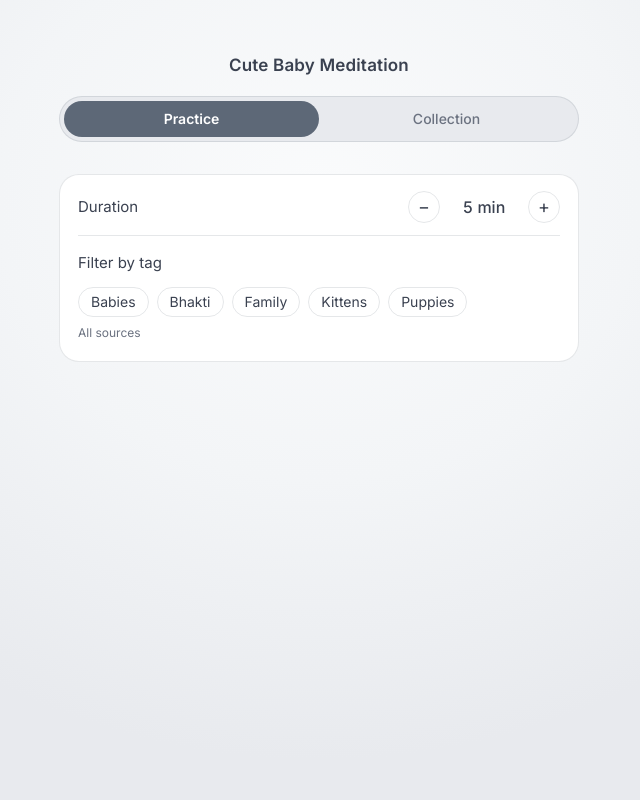
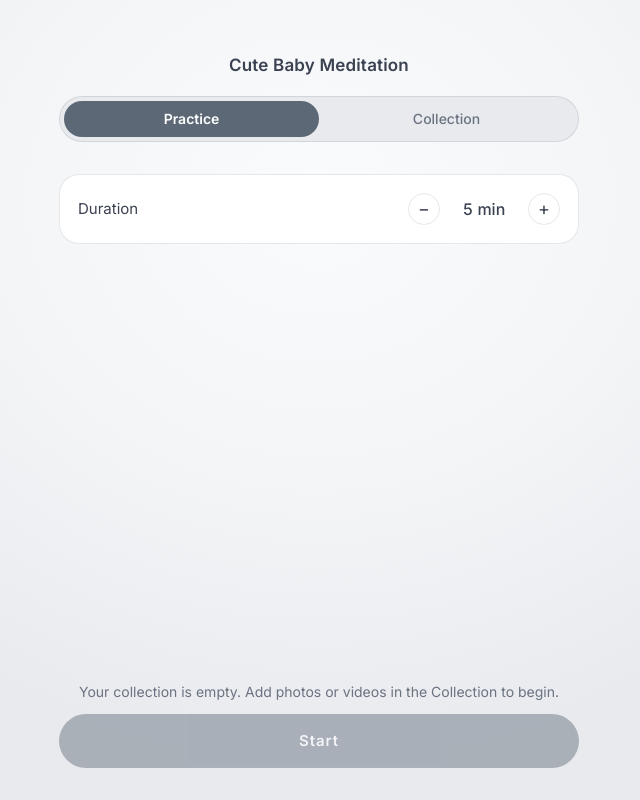
Before and after one commit to lucindo/cute, a React (Vite) app: page / in a window 1280 px wide. Shown: the whole page, without its empty margins (321-961 px from the left). Built offline with nearby package versions, Linux system fonts and the light colour scheme.

Commit message:
feat(practice): finish setup surface with guarded Start

```diff
--- a/src/app/PracticeScreen.tsx
+++ b/src/app/PracticeScreen.tsx
@@ -3,7 +3,8 @@ import { useState, type ReactElement } from 'react'
 import { SettingsStepper } from '../components/SettingsStepper'
 import { TagFilter } from '../components/TagFilter'
 import { SectionCard } from '../components/primitives/SectionCard'
-import { SESSION_DURATIONS } from '../domain/session'
+import { SESSION_DURATIONS, sourceMatchesFilter } from '../domain/session'
+import { useCollection } from '../hooks/useCollection'
 import { useSessionDuration } from '../hooks/useSessionDuration'
 import { useTags } from '../hooks/useTags'
 import { useUiStrings } from '../hooks/useUiStringsContext'
@@ -12,6 +13,7 @@ export function PracticeScreen(): ReactElement {
   const strings = useUiStrings()
   const { duration, setDuration } = useSessionDuration()
   const { tagsState } = useTags()
+  const collection = useCollection()
   const [filter, setFilter] = useState<string[]>([])
 
   const toggleFilter = (tagId: string): void => {
@@ -21,10 +23,22 @@ export function PracticeScreen(): ReactElement {
   }
 
   const tags = tagsState.status === 'ready' ? tagsState.tags : []
+  const sources = collection.status === 'ready' ? collection.sources : []
+  const poolSize = sources.filter((s) => sourceMatchesFilter(s.tags, filter)).length
+  const canStart = poolSize > 0
+
+  // Guidance under a blocked Start (SPEC FR-25): distinguish an empty collection
+  // from a filter that excludes everything, so the fix is obvious.
+  const guidance =
+    sources.length === 0 ? strings.practice.emptyCollection : strings.practice.emptyFilter
+
+  const onStart = (): void => {
+    // Session surface is the next roadmap phase; the launch wires in here.
+  }
 
   return (
-    <div className="w-full text-left">
-      <SectionCard padding="4px 18px">
+    <div className="flex w-full flex-1 flex-col text-left">
+      <SectionCard padding="6px 18px">
         <SettingsStepper<number>
           label={strings.practice.duration}
           value={duration}
@@ -34,12 +48,28 @@ export function PracticeScreen(): ReactElement {
           strings={strings.practice.stepper}
           noBorder
         />
-        {tags.length > 0 ? (
+        {sources.length > 0 && tags.length > 0 ? (
           <div className="border-t border-[var(--color-border-soft)] py-4">
             <TagFilter tags={tags} selected={filter} onToggle={toggleFilter} />
           </div>
         ) : null}
       </SectionCard>
+
+      <div className="flex-1" />
+
+      <div className="w-full">
+        {canStart ? null : (
+          <p className="mb-3 text-center text-sm text-[var(--color-zen-text-soft)]">{guidance}</p>
+        )}
+        <button
+          type="button"
+          disabled={!canStart}
+          onClick={onStart}
+          className="w-full rounded-full bg-[var(--color-zen-accent)] py-4 text-[15px] font-semibold tracking-[0.06em] text-[var(--color-zen-on-accent)] transition disabled:cursor-not-allowed disabled:opacity-45 focus-visible:outline-none focus-visible:ring-2 focus-visible:ring-zen-accent focus-visible:ring-offset-2 motion-reduce:transition-none"
+        >
+          {strings.practice.start}
+        </button>
+      </div>
     </div>
   )
 }
--- a/src/content/strings.ts
+++ b/src/content/strings.ts
@@ -26,6 +26,9 @@ export interface UiStrings {
       readonly label: string
       readonly allHint: string
     }
+    readonly start: string
+    readonly emptyCollection: string
+    readonly emptyFilter: string
   }
   readonly collection: {
     readonly empty: string
@@ -95,6 +98,9 @@ const EN: UiStrings = {
       label: 'Filter by tag',
       allHint: 'All sources',
     },
+    start: 'Start',
+    emptyCollection: 'Your collection is empty. Add photos or videos in the Collection to begin.',
+    emptyFilter: 'No sources match the selected tags.',
   },
   collection: {
     empty: 'Your collection is empty. Import photos or videos to begin.',
@@ -170,6 +176,9 @@ const PT_BR: UiStrings = {
       label: 'Filtrar por tag',
       allHint: 'Todas as fontes',
     },
+    start: 'Começar',
+    emptyCollection: 'Sua coleção está vazia. Adicione fotos ou vídeos na Coleção para começar.',
+    emptyFilter: 'Nenhuma fonte corresponde às tags selecionadas.',
   },
   collection: {
     empty: 'Sua coleção está vazia. Importe fotos ou vídeos para começar.',
```
Also changed, not shown: 1 other file (tests, documents, lock files or other folders).
